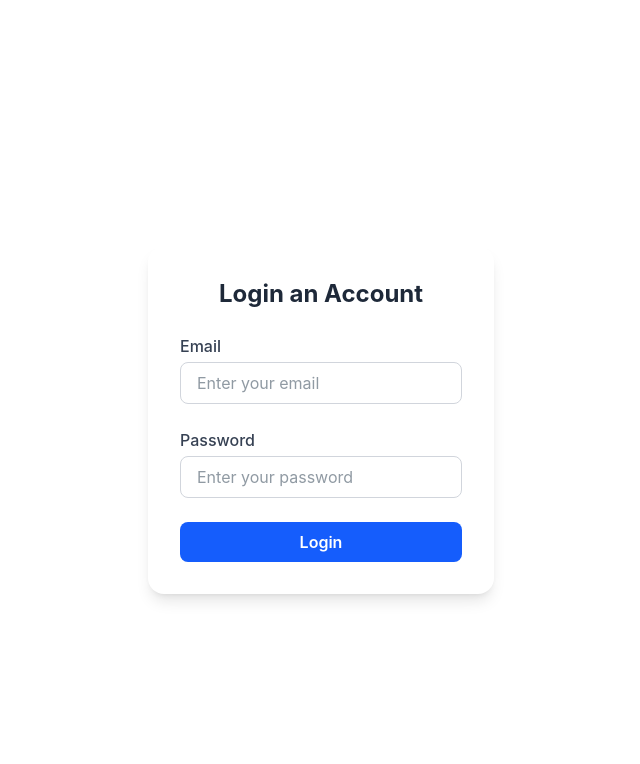
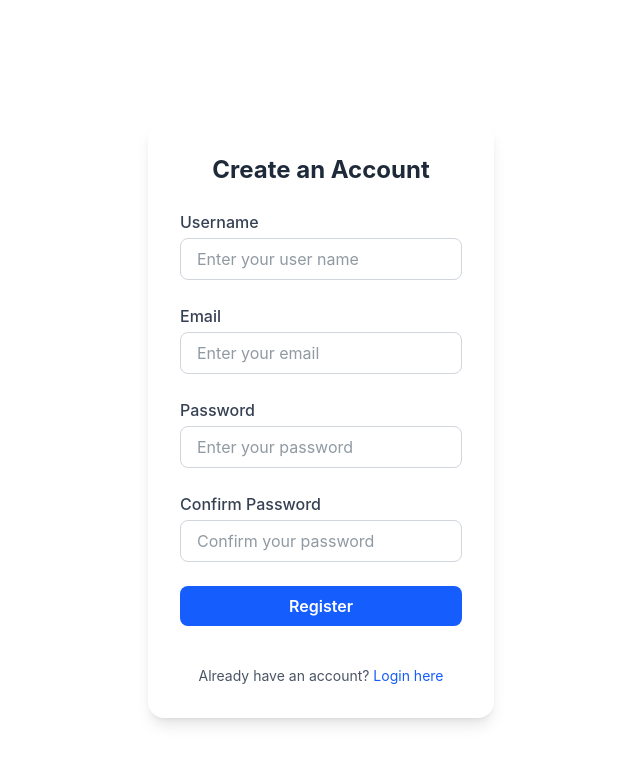
Before and after one commit to alimirhashimli1/practice, a React (Vite) app in the folder frontend/: page /register in a window 1280 px wide. Shown: the top 764 px of the page, without its empty margins (319-959 px from the left). Built offline with nearby package versions, Linux system fonts and the light colour scheme.

Commit message:
might be some errors

```diff
--- a/frontend/package.json
+++ b/frontend/package.json
@@ -18,6 +18,7 @@
     "react-dom": "^19.0.0",
     "react-i18next": "^15.5.2",
     "react-redux": "^9.2.0",
+    "react-router-dom": "^7.6.2",
     "redux": "^5.0.1",
     "tailwindcss": "^4.0.7"
   },
--- a/frontend/src/App.tsx
+++ b/frontend/src/App.tsx
@@ -1,7 +1,9 @@
 // Updated Functional Requirements:
 
+import Home from "./components/Register/Home";
 import Login from "./components/Register/Login"
-import Register from "./components/Register/Register"
+import Register from "./components/Register/Register";
+import { BrowserRouter as Router ,Routes, Route } from "react-router-dom";
 
 // The user shall be presented with a login page by default.
 
@@ -59,7 +61,13 @@ function App() {
   return (
     <>
     <div className="min-h-screen flex flex-col items-center justify-center">
-       <Login/>
+      <Router>
+        <Routes>
+          <Route path="/home" element={<Home />}/>
+          <Route path="/" element={<Login />} />
+          <Route path="/register" element={<Register />} />
+        </Routes>
+      </Router>
    </div>
     </>
   )
--- /dev/null
+++ b/frontend/src/components/Register/Home.tsx
@@ -0,0 +1,10 @@
+import React from 'react'
+
+
+function Home() {
+  return (
+    <div>WELCOME TO THE HOMEPAGE</div>
+  )
+}
+
+export default Home
--- a/frontend/src/components/Register/Login.tsx
+++ b/frontend/src/components/Register/Login.tsx
@@ -1,34 +1,32 @@
-import React, { useState } from 'react'
+import React, { useState } from 'react';
 import { UserLogin } from './type';
-import { set } from 'mongoose';
-
+import { useNavigate, Link } from 'react-router-dom';
 
 function Login() {
-
-
   const [formData, setFormData] = useState<UserLogin>({
     email: '',
     password: ''
   });
   const [error, setError] = useState<string>('');
   const [success, setSuccess] = useState<string>('');
-
+  const navigate = useNavigate();
 
   const handleSubmit = async (e: React.FormEvent<HTMLFormElement>) => {
     e.preventDefault();
 
     try {
-        const response  = await fetch('http://localhost:5000/api/users/login', {
+      const response = await fetch('http://localhost:5000/api/users/login', {
         method: 'POST',
         headers: {
           'Content-Type': 'application/json',
         },
         body: JSON.stringify(formData)
-        })
+      });
       const data = await response.json();
-        if(response.ok){
+      if (response.ok) {
         setSuccess('User logged in successfully');
         console.log('User logged in successfully', data);
+        navigate('/home');
       } else {
         console.log('User login failed', data);
         setError('User login failed');
@@ -37,7 +35,7 @@ const handleSubmit = async (e: React.FormEvent<HTMLFormElement>) => {
       console.error('Error logging in user', error);
       setError('Error logging in user');
     }
-}
+  };
 
   return (
     <form
@@ -45,7 +43,6 @@ const handleSubmit = async (e: React.FormEvent<HTMLFormElement>) => {
       className="max-w-md mx-auto mt-10 p-8 bg-white shadow-lg rounded-2xl space-y-6"
     >
       <h2 className="text-2xl font-bold text-center text-gray-800">Login an Account</h2>
-
 
       <div>
         <label className="block text-gray-700 font-medium mb-1">Email</label>
@@ -69,15 +66,8 @@ const handleSubmit = async (e: React.FormEvent<HTMLFormElement>) => {
         />
       </div>
 
-
-
-  {error && (
-    <p className="text-red-500 text-sm text-center">{error}</p>
-  )}
-    {success && (
-    <p className="text-green-500 text-sm text-center">{success}</p>
-  )}
-
+      {error && <p className="text-red-500 text-sm text-center">{error}</p>}
+      {success && <p className="text-green-500 text-sm text-center">{success}</p>}
 
       <button
         type="submit"
@@ -85,8 +75,15 @@ const handleSubmit = async (e: React.FormEvent<HTMLFormElement>) => {
       >
         Login
       </button>
+
+      <p className="text-center text-sm text-gray-600 mt-4">
+        Don't have an account?{' '}
+        <Link to="/register" className="text-blue-600 hover:underline">
+          Register here
+        </Link>
+      </p>
     </form>
-  )
+  );
 }
 
-export default Login
+export default Login;
--- a/frontend/src/components/Register/Register.tsx
+++ b/frontend/src/components/Register/Register.tsx
@@ -1,5 +1,6 @@
 import React, {  useState } from 'react'
 import { User } from './type';
+import { Link, useNavigate } from 'react-router-dom';
 
 
 
@@ -13,6 +14,7 @@ const Register = () => {
   const [confirmPassword, setConfirmPassword] = useState<string>('');
   const [error, setError] = useState<string>('');
   const [success, setSuccess] = useState<string>('');
+  const navigate = useNavigate();
 
 
   const handleSubmit = async (e: React.FormEvent<HTMLFormElement>) => {
@@ -36,6 +38,8 @@ const Register = () => {
       if(respone.ok){
         console.log('User logged successfully', data);
         setSuccess('User logged successfully');
+                    navigate('/home');
+
       } else {
         console.log('User login failed', data);
       }
@@ -109,6 +113,12 @@ const Register = () => {
   >
     Register
   </button>
+    <p className="text-center text-sm text-gray-600 mt-4">
+        Already have an account?{' '}
+        <Link to="/login" className="text-blue-600 hover:underline">
+          Login here
+        </Link>
+      </p>
 </form>
 
   )
```
Also changed, not shown: 2 other files (tests, documents, lock files or other folders). Lines whose indentation alone changed are shown as unchanged.
